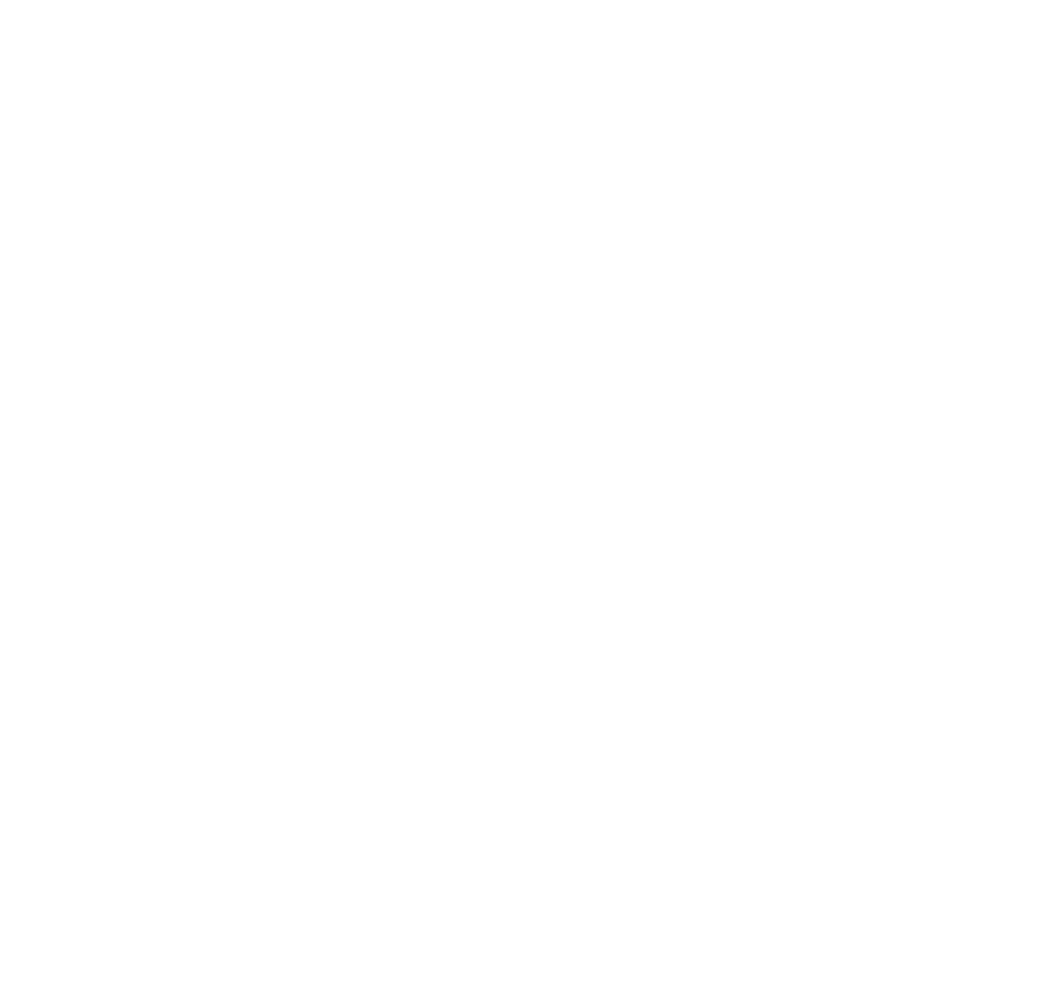
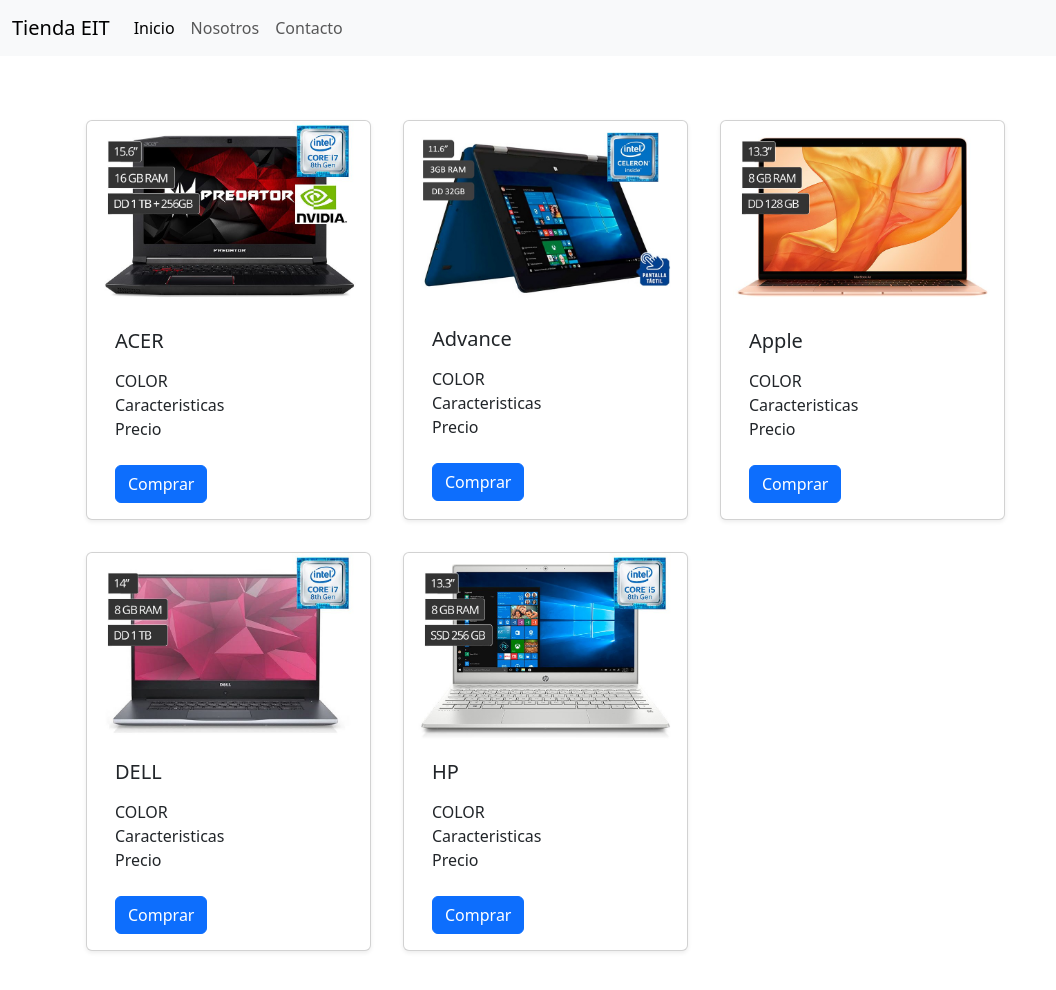
Before and after one commit to Buja2244/proyectodigitalers-etapa1, a website built with Vite: page index.html in a window 1280 px wide. Shown: the whole page, without its empty margins (0-1056 px from the left). Before the commit the page ends 800 px from the top, so only its background shows below. Built offline with nearby package versions, Linux system fonts and the light colour scheme.

Commit message:
agregadas paginas carrito, contacto, nosotros

```diff
--- a/index.html
+++ b/index.html
@@ -7,31 +7,108 @@
   </head>
   <body>
 
-    <header class="container-fluid">
+    <header>
+      <nav class="navbar navbar-expand-lg bg-body-tertiary">
+        <div class="container-fluid">
+          <a class="navbar-brand" href="#">Tienda EIT</a>
+          <button class="navbar-toggler" type="button" data-bs-toggle="collapse" data-bs-target="#navbarNav" aria-controls="navbarNav" aria-expanded="false" aria-label="Toggle navigation">
+            <span class="navbar-toggler-icon"></span>
+          </button>
+          <div class="collapse navbar-collapse" id="navbarNav">
+            <ul class="navbar-nav">
+              <li class="nav-item">
+                <a class="nav-link active" aria-current="page" href="/index.html">Inicio</a>
+              </li>
+              <li class="nav-item">
+                <a class="nav-link" href="/pages/nosotros.html">Nosotros</a>
+              </li>
+              <li class="nav-item">
+                <a class="nav-link" href="/pages/contacto.html">Contacto</a>
+              </li>
+            </ul>
+          </div>
+        </div>
+      </nav>
+    </header>
+    <main class="container">
+      <section class="row">
+        <!-- corousel -->
+      </section>
+      <section class="row my-5">
 
-    </header>
+        <div class="card col-3 m-3 shadow-sm">
+          <img src="/img/acer.jpg" class="card-img-top" alt="...">
+          <div class="card-body">
+            <h5 class="card-title">ACER</h5>
+            <ul class="list-unstyled mt-3 mb-4">
+              <li class="list-group-item text-uppercase">Color</li>
+              <li class="list-group-item">Caracteristicas</li>
+              <li class="list-group-item">Precio</li>
+            </ul>
+            <a href="#" class="btn btn-primary">Comprar</a>
+          </div>
+        </div> <!-- .card -->
 
-    <main class="container">
+        <div class="card col-3 m-3 shadow-sm">
+          <img src="/img/advance.jpg" class="card-img-top" alt="...">
+          <div class="card-body">
+            <h5 class="card-title">Advance</h5>
+            <ul class="list-unstyled mt-3 mb-4">
+              <li class="list-group-item text-uppercase">Color</li>
+              <li class="list-group-item">Caracteristicas</li>
+              <li class="list-group-item">Precio</li>
+            </ul>
+            <a href="#" class="btn btn-primary">Comprar</a>
+          </div>
+        </div> <!-- .card -->
 
-      <section>
-          <!-- corousel -->
-      </section>
+        <div class="card col-3 m-3 shadow-sm">
+          <img src="/img/apple.jpg" class="card-img-top" alt="...">
+          <div class="card-body">
+            <h5 class="card-title">Apple</h5>
+            <ul class="list-unstyled mt-3 mb-4">
+              <li class="list-group-item text-uppercase">Color</li>
+              <li class="list-group-item">Caracteristicas</li>
+              <li class="list-group-item">Precio</li>
+            </ul>
+            <a href="#" class="btn btn-primary">Comprar</a>
+          </div>
+        </div> <!-- .card -->
 
-      <section>
-          <!-- productos -->
-      </section>
+        <div class="card col-3 m-3 shadow-sm">
+          <img src="/img/dell.jpg" class="card-img-top" alt="...">
+          <div class="card-body">
+            <h5 class="card-title text-uppercase">Dell</h5>
+            <ul class="list-unstyled mt-3 mb-4">
+              <li class="list-group-item text-uppercase">Color</li>
+              <li class="list-group-item">Caracteristicas</li>
+              <li class="list-group-item">Precio</li>
+            </ul>
+            <a href="#" class="btn btn-primary">Comprar</a>
+          </div>
+        </div> <!-- .card -->
+
+        <div class="card col-3 m-3 shadow-sm">
+          <img src="/img/hp.jpg" class="card-img-top" alt="...">
+          <div class="card-body">
+            <h5 class="card-title text-uppercase">Hp</h5>
+            <ul class="list-unstyled mt-3 mb-4">
+              <li class="list-group-item text-uppercase">Color</li>
+              <li class="list-group-item">Caracteristicas</li>
+              <li class="list-group-item">Precio</li>
+            </ul>
+            <a href="#" class="btn btn-primary">Comprar</a>
+          </div>
+        </div> <!-- .card -->
 
 
+
+      </section>
     </main>
-
     <footer class="container-fluid">
 
     </footer>
 
-
-
-
-
     <script type="module" src="/main.js"></script>
   </body>
 </html>
```
Also changed, not shown: pages/carrito.html (added, +47 -0 lines), pages/contacto.html (added, +47 -0 lines), pages/nosotros.html (added, +47 -0 lines).
